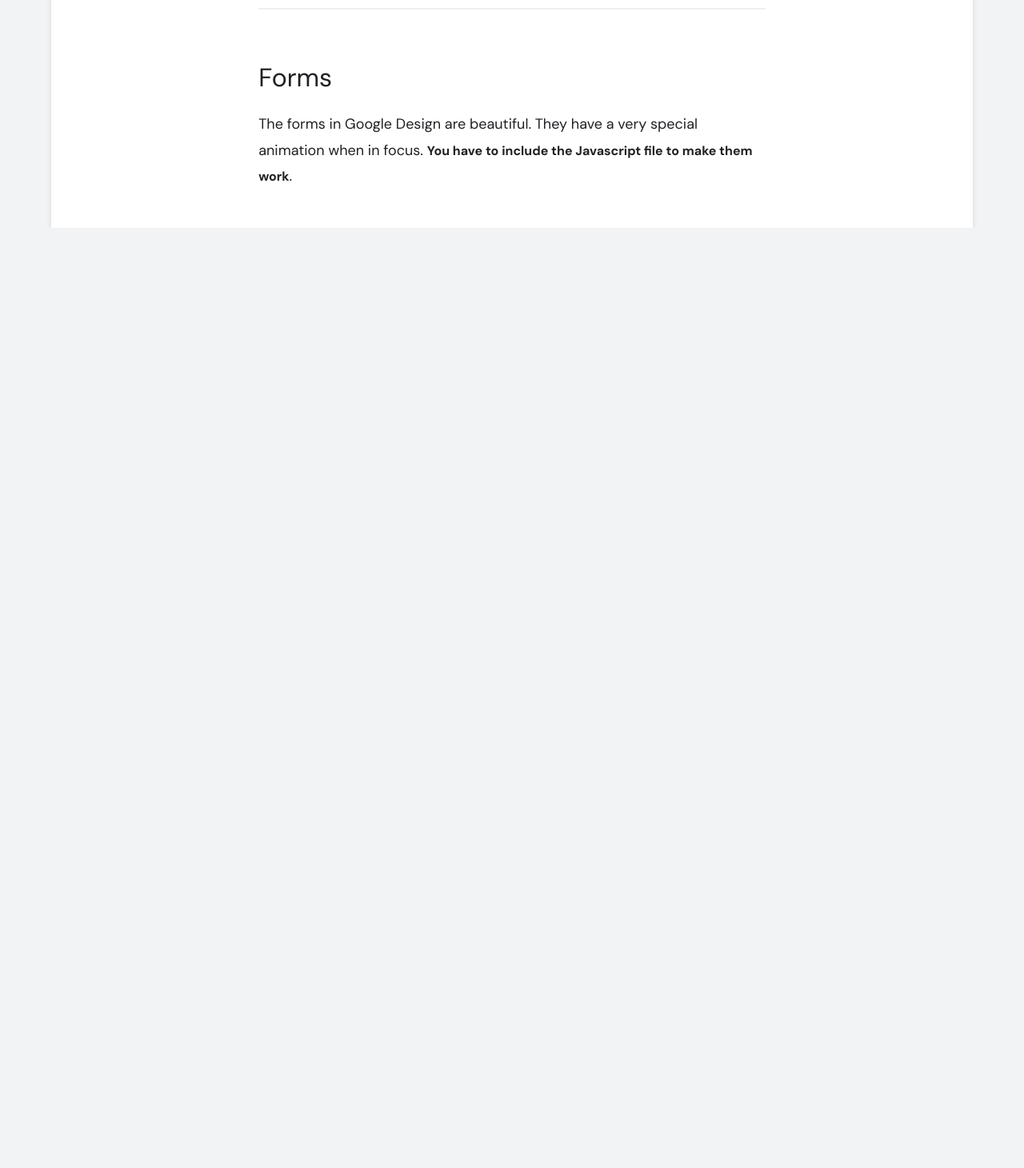
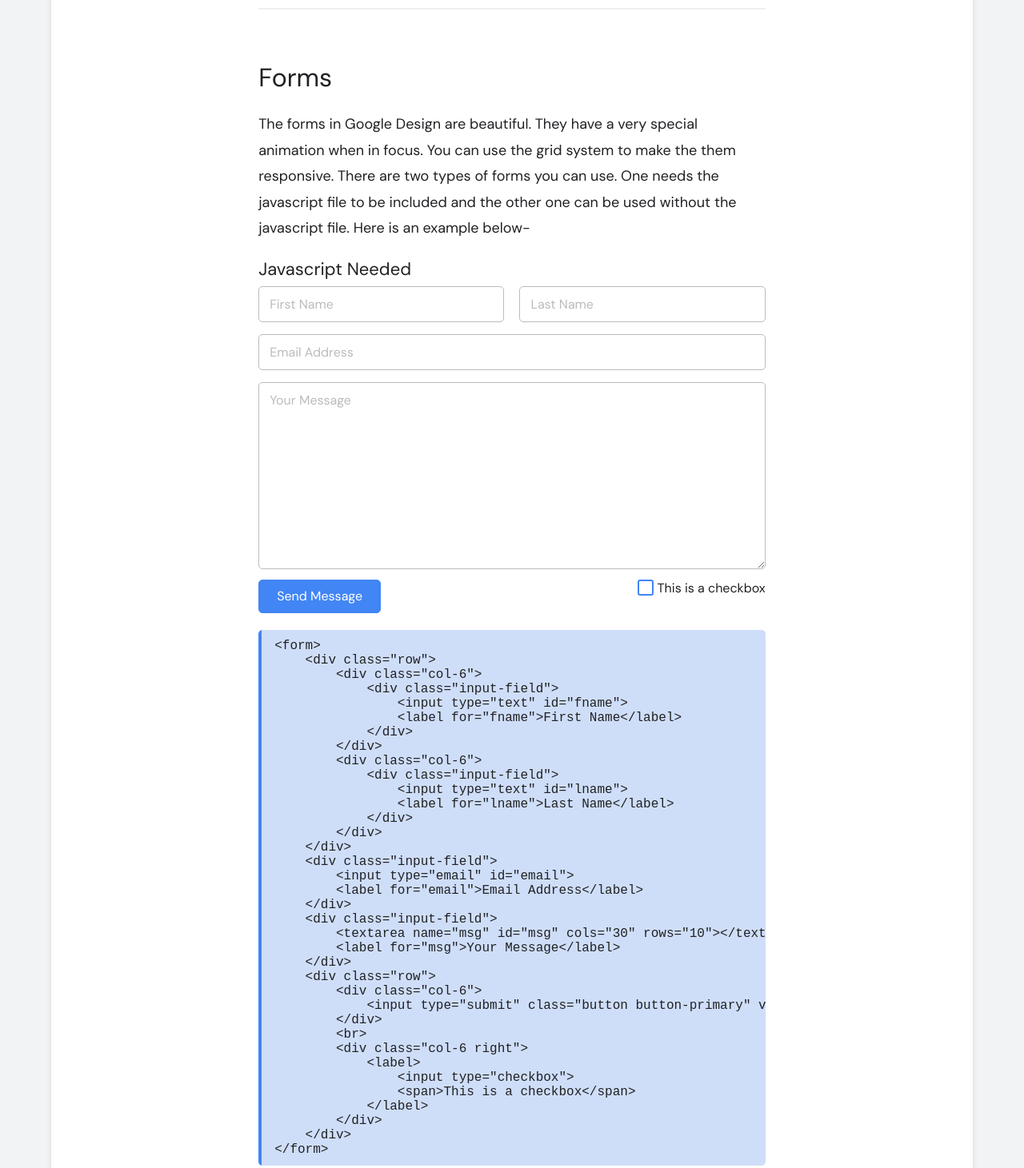
Before and after one commit to Prayag2/CodeLight, a plain HTML site: page index.html in a window 1280 px wide. Shown: the part 1992-3453 px from the top of the page at 80% size. Before the commit the page ends 2277 px from the top, so only its background shows below. Drawn offline with nearby package versions, Linux system fonts and the light colour scheme.

Commit message:
set the width of input fields to 100%

```diff
--- a/css/googledesign.css
+++ b/css/googledesign.css
@@ -588,6 +588,7 @@ input[type="submit"] {
     transition: -webkit-box-shadow 0.1s;
     transition: box-shadow 0.1s;
     transition: box-shadow 0.1s, -webkit-box-shadow 0.1s;
+    width: 100%;
 }
 
 .input-field>input:focus,
--- a/index.html
+++ b/index.html
@@ -71,11 +71,11 @@
             </div>
             <hr>
             <div class="mt-4"></div>
-                <h2>The Grid System</h2>
-                <br>
-                <p>Google Design has a simple 12 column grid system which has simple class names. This grid system is
-                    highly responsive. You can check that by resizing your browser.</p>
-                <br>
+            <h2>The Grid System</h2>
+            <br>
+            <p>Google Design has a simple 12 column grid system which has simple class names. This grid system is
+                highly responsive. You can check that by resizing your browser.</p>
+            <br>
             <div class="grid-example">
                 <div class="row">
                     <div class="col-1">col-1</div>
@@ -138,7 +138,82 @@
             <div class="mt-4"></div>
             <h2>Forms</h2>
             <br>
-            <p>The forms in Google Design are beautiful. They have a very special animation when in focus. <strong>You have to include the Javascript file to make them work</strong>. </p>
+            <p>The forms in Google Design are beautiful. They have a very special animation when in focus. You can use the grid system to make the them responsive. There are two types of forms you can use. One needs the javascript file to be included and the other one can be used without the javascript file. Here is an example below-</p>
+            <br>
+            <h4>Javascript Needed</h4>
+            <form>
+                <div class="row">
+                    <div class="col-6">
+                        <div class="input-field">
+                            <input type="text" id="fname">
+                            <label for="fname">First Name</label>
+                        </div>
+                    </div>
+                    <div class="col-6">
+                        <div class="input-field">
+                            <input type="text" id="lname">
+                            <label for="lname">Last Name</label>
+                        </div>
+                    </div>
+                </div>
+                <div class="input-field">
+                    <input type="email" id="email">
+                    <label for="email">Email Address</label>
+                </div>
+                <div class="input-field">
+                    <textarea name="msg" id="msg" cols="30" rows="10"></textarea>
+                    <label for="msg">Your Message</label>
+                </div>
+                <div class="row">
+                    <div class="col-6">
+                        <input type="submit" class="button button-primary" value="Send Message">
+                    </div>
+                    <br>
+                    <div class="col-6 right">
+                        <label>
+                            <input type="checkbox">
+                            <span>This is a checkbox</span>
+                        </label>
+                    </div>
+                </div>
+            </form>
+            <br>
+            <pre><code>&lt;form&gt;
+    &lt;div class="row"&gt;
+        &lt;div class="col-6"&gt;
+            &lt;div class="input-field"&gt;
+                &lt;input type="text" id="fname"&gt;
+                &lt;label for="fname"&gt;First Name&lt;/label&gt;
+            &lt;/div&gt;
+        &lt;/div&gt;
+        &lt;div class="col-6"&gt;
+            &lt;div class="input-field"&gt;
+                &lt;input type="text" id="lname"&gt;
+                &lt;label for="lname"&gt;Last Name&lt;/label&gt;
+            &lt;/div&gt;
+        &lt;/div&gt;
+    &lt;/div&gt;
+    &lt;div class="input-field"&gt;
+        &lt;input type="email" id="email"&gt;
+        &lt;label for="email"&gt;Email Address&lt;/label&gt;
+    &lt;/div&gt;
+    &lt;div class="input-field"&gt;
+        &lt;textarea name="msg" id="msg" cols="30" rows="10"&gt;&lt;/textarea&gt;
+        &lt;label for="msg"&gt;Your Message&lt;/label&gt;
+    &lt;/div&gt;
+    &lt;div class="row"&gt;
+        &lt;div class="col-6"&gt;
+            &lt;input type="submit" class="button button-primary" value="Send Message"&gt;
+        &lt;/div&gt;
+        &lt;br&gt;
+        &lt;div class="col-6 right"&gt;
+            &lt;label&gt;
+                &lt;input type="checkbox"&gt;
+                &lt;span&gt;This is a checkbox&lt;/span&gt;
+            &lt;/label&gt;
+        &lt;/div&gt;
+    &lt;/div&gt;
+&lt;/form&gt;</code></pre>
         </div>
     </div>
 
```
Also changed, not shown: rough.html (+30 -21 lines), css/googledesign.min.css.
